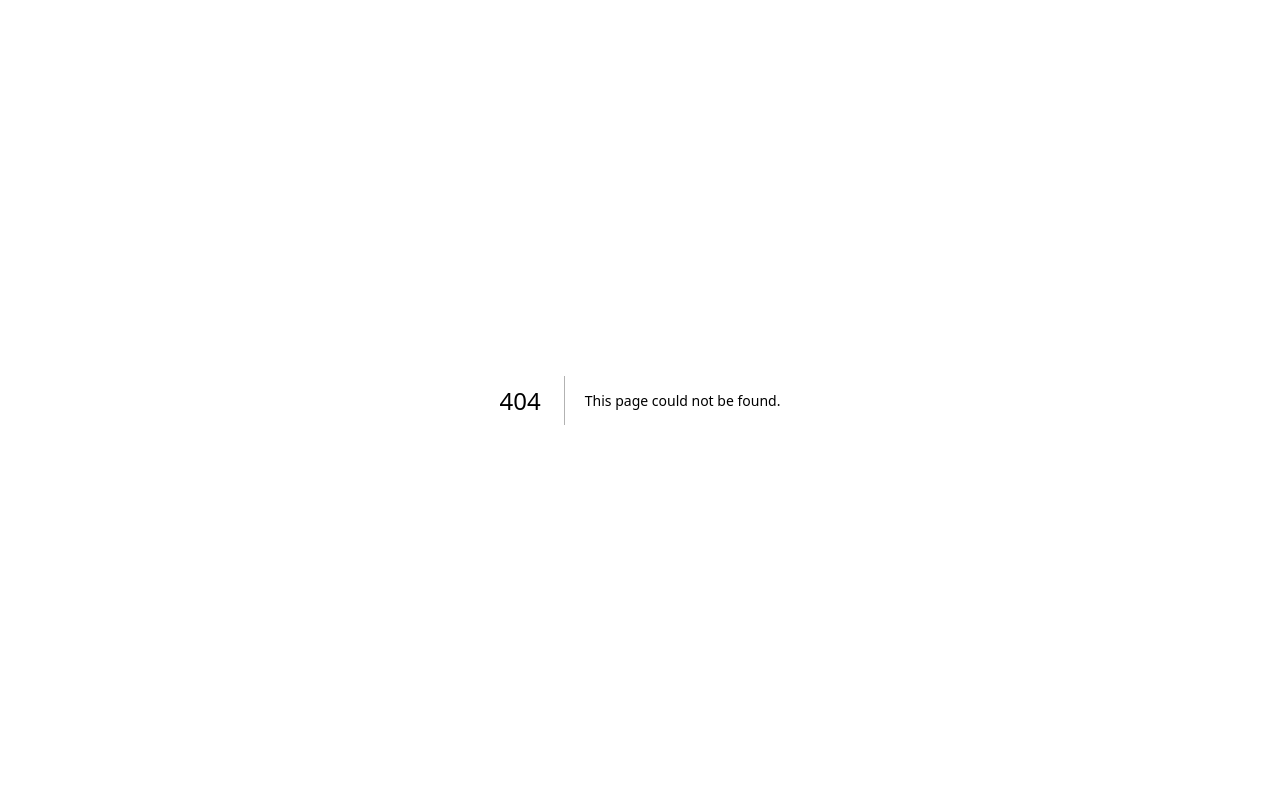
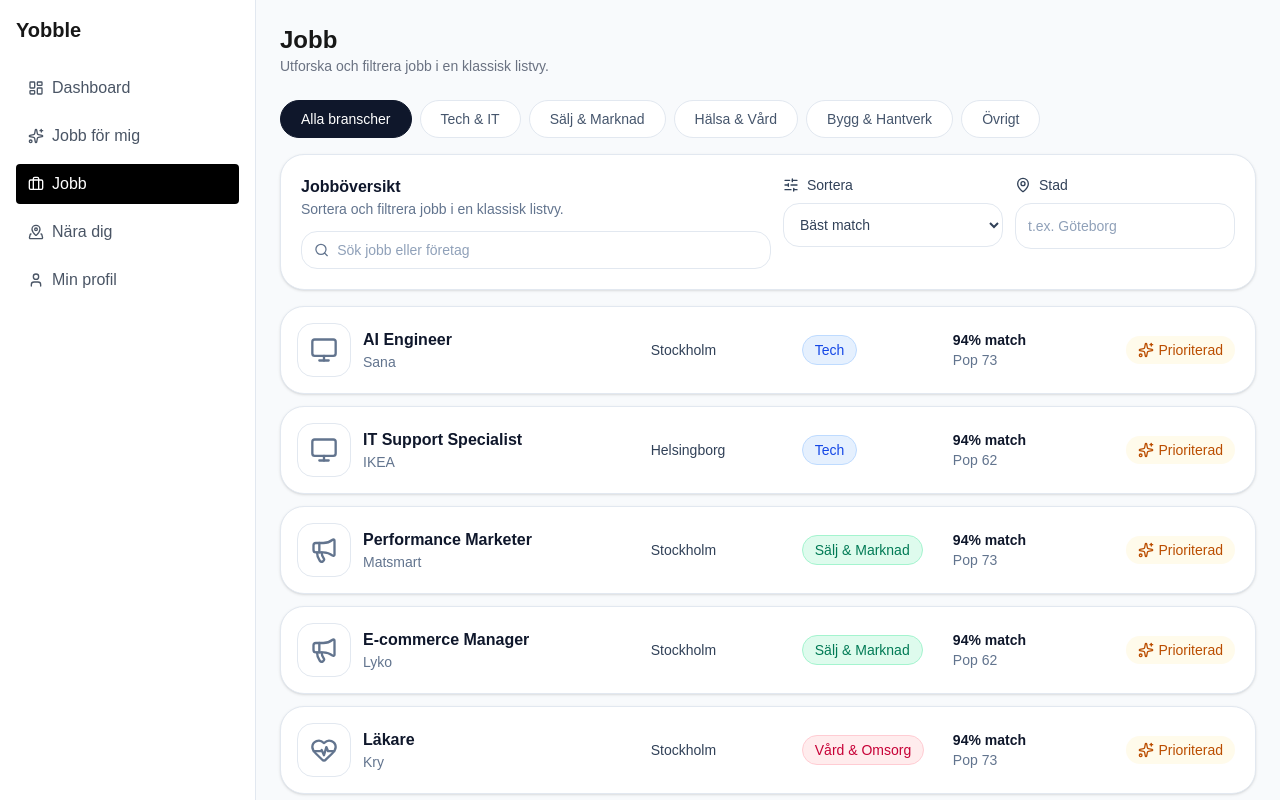
Before and after one commit to AlexanderGlandberger/yobble, a Next.js app: page /jobs in a window 1280 px wide. Before the commit this address had no page. Shown: the top 800 px of the page. Built offline with nearby package versions, Linux system fonts and the light colour scheme.

Commit message:
Add Jobs list page with search and filter controls

```diff
--- /dev/null
+++ b/app/jobs/page.tsx
@@ -0,0 +1,13 @@
+import { DashboardShell } from "@/components/layout/dashboard-shell";
+import { JobsList } from "@/components/jobs/jobs-list";
+
+export default function JobsPage() {
+  return (
+    <DashboardShell
+      title="Jobb"
+      subtitle="Utforska och filtrera jobb i en klassisk listvy."
+    >
+      <JobsList />
+    </DashboardShell>
+  );
+}
--- /dev/null
+++ b/components/jobs/jobs-list.tsx
@@ -0,0 +1,219 @@
+"use client";
+
+import { useMemo, useState } from "react";
+import clsx from "clsx";
+import {
+  Briefcase,
+  HeartPulse,
+  Monitor,
+  Wrench,
+  CircleUserRound,
+  Megaphone,
+  SlidersHorizontal,
+  MapPin,
+  Search,
+  Sparkles,
+} from "lucide-react";
+import { mockJobs } from "@/lib/mock-jobs";
+import { categoryLabels, categoryStyles } from "@/lib/categories";
+import { Job, JobCategory } from "@/types/job";
+
+type FilterTab =
+  | "all"
+  | "tech_it"
+  | "sales_marketing"
+  | "healthcare"
+  | "industry"
+  | "other";
+
+type SortMode = "best_match" | "popularity" | "title";
+
+const tabs: { id: FilterTab; label: string }[] = [
+  { id: "all", label: "Alla branscher" },
+  { id: "tech_it", label: "Tech & IT" },
+  { id: "sales_marketing", label: "Sälj & Marknad" },
+  { id: "healthcare", label: "Hälsa & Vård" },
+  { id: "industry", label: "Bygg & Hantverk" },
+  { id: "other", label: "Övrigt" },
+];
+
+function getIcon(category: JobCategory) {
+  if (category === "tech") return Monitor;
+  if (category === "sales_marketing") return Megaphone;
+  if (category === "healthcare") return HeartPulse;
+  if (category === "industry") return Wrench;
+  if (category === "finance_admin") return Briefcase;
+  if (category === "design") return CircleUserRound;
+  return Briefcase;
+}
+
+function matchesTab(job: Job, tab: FilterTab) {
+  if (tab === "all") return true;
+  if (tab === "tech_it") return job.category === "tech" || job.category === "design";
+  if (tab === "sales_marketing") return job.category === "sales_marketing";
+  if (tab === "healthcare") return job.category === "healthcare";
+  if (tab === "industry") return job.category === "industry";
+  return job.category === "finance_admin" || job.category === "service";
+}
+
+export function JobsList() {
+  const [activeTab, setActiveTab] = useState<FilterTab>("all");
+  const [search, setSearch] = useState("");
+  const [city, setCity] = useState("");
+  const [sortMode, setSortMode] = useState<SortMode>("best_match");
+
+  const jobs = useMemo(() => {
+    const normalizedSearch = search.trim().toLowerCase();
+    const normalizedCity = city.trim().toLowerCase();
+
+    const filtered = mockJobs.filter((job) => {
+      if (!matchesTab(job, activeTab)) return false;
+
+      if (normalizedSearch) {
+        const inText =
+          job.title.toLowerCase().includes(normalizedSearch) ||
+          job.company.toLowerCase().includes(normalizedSearch);
+
+        if (!inText) return false;
+      }
+
+      if (normalizedCity && !job.location.toLowerCase().includes(normalizedCity)) {
+        return false;
+      }
+
+      return true;
+    });
+
+    const sorted = [...filtered];
+
+    if (sortMode === "best_match") {
+      sorted.sort((a, b) => b.matchScore - a.matchScore);
+    } else if (sortMode === "popularity") {
+      sorted.sort((a, b) => b.popularityScore - a.popularityScore);
+    } else {
+      sorted.sort((a, b) => a.title.localeCompare(b.title));
+    }
+
+    return sorted;
+  }, [activeTab, city, search, sortMode]);
+
+  return (
+    <div className="space-y-4">
+      <div className="flex flex-wrap gap-2">
+        {tabs.map((tab) => (
+          <button
+            key={tab.id}
+            onClick={() => setActiveTab(tab.id)}
+            className={clsx(
+              "rounded-full border px-5 py-2 text-sm font-medium transition",
+              activeTab === tab.id
+                ? "border-slate-900 bg-slate-900 text-white"
+                : "border-slate-200 bg-white text-slate-600 hover:border-slate-300"
+            )}
+          >
+            {tab.label}
+          </button>
+        ))}
+      </div>
+
+      <div className="rounded-3xl border border-slate-200 bg-white p-5 shadow-sm">
+        <div className="grid gap-3 lg:grid-cols-[minmax(0,1fr)_220px_220px]">
+          <div>
+            <h2 className="text-3 font-semibold text-slate-900">Jobböversikt</h2>
+            <p className="text-sm text-slate-500">Sortera och filtrera jobb i en klassisk listvy.</p>
+
+            <label className="mt-3 flex items-center gap-2 rounded-2xl border border-slate-200 px-3 py-2 text-sm text-slate-500">
+              <Search className="h-4 w-4" />
+              <input
+                value={search}
+                onChange={(e) => setSearch(e.target.value)}
+                className="w-full bg-transparent outline-none placeholder:text-slate-400"
+                placeholder="Sök jobb eller företag"
+              />
+            </label>
+          </div>
+
+          <div>
+            <label className="mb-2 flex items-center gap-2 text-sm font-medium text-slate-700">
+              <SlidersHorizontal className="h-4 w-4" />
+              Sortera
+            </label>
+            <select
+              value={sortMode}
+              onChange={(e) => setSortMode(e.target.value as SortMode)}
+              className="w-full rounded-2xl border border-slate-200 bg-white px-3 py-3 text-sm text-slate-700 outline-none"
+            >
+              <option value="best_match">Bäst match</option>
+              <option value="popularity">Högst popularitet</option>
+              <option value="title">A-Ö</option>
+            </select>
+          </div>
+
+          <div>
+            <label className="mb-2 flex items-center gap-2 text-sm font-medium text-slate-700">
+              <MapPin className="h-4 w-4" />
+              Stad
+            </label>
+            <input
+              value={city}
+              onChange={(e) => setCity(e.target.value)}
+              className="w-full rounded-2xl border border-slate-200 bg-white px-3 py-3 text-sm text-slate-700 outline-none placeholder:text-slate-400"
+              placeholder="t.ex. Göteborg"
+            />
+          </div>
+        </div>
+      </div>
+
+      <div className="space-y-3">
+        {jobs.map((job) => {
+          const Icon = getIcon(job.category);
+          const isPrioritized = job.matchScore >= 80;
+
+          return (
+            <article
+              key={job.id}
+              className="grid items-center gap-4 rounded-3xl border border-slate-200 bg-white p-4 shadow-sm md:grid-cols-[1.5fr_0.6fr_0.6fr_0.7fr_0.5fr]"
+            >
+              <div className="flex items-center gap-3">
+                <div className="rounded-2xl border border-slate-200 p-3 text-slate-500">
+                  <Icon className="h-7 w-7" />
+                </div>
+
+                <div>
+                  <h3 className="text-2 font-semibold text-slate-900">{job.title}</h3>
+                  <p className="text-sm text-slate-500">{job.company}</p>
+                </div>
+              </div>
+
+              <p className="text-sm text-slate-700">{job.location}</p>
+
+              <span
+                className={clsx(
+                  "inline-flex w-fit rounded-full border px-3 py-1 text-sm",
+                  categoryStyles[job.category]
+                )}
+              >
+                {categoryLabels[job.category]}
+              </span>
+
+              <div className="text-sm">
+                <p className="font-semibold text-slate-900">{job.matchScore}% match</p>
+                <p className="text-slate-500">Pop {job.popularityScore}</p>
+              </div>
+
+              <div>
+                {isPrioritized ? (
+                  <span className="inline-flex items-center gap-1 rounded-full bg-amber-50 px-3 py-1 text-sm font-medium text-amber-700">
+                    <Sparkles className="h-4 w-4" /> Prioriterad
+                  </span>
+                ) : (
+                  <span className="text-sm text-slate-500">{job.status}</span>
+                )}
+              </div>
+            </article>
+          );
+        })}
+      </div>
+    </div>
+  );
+}
```
